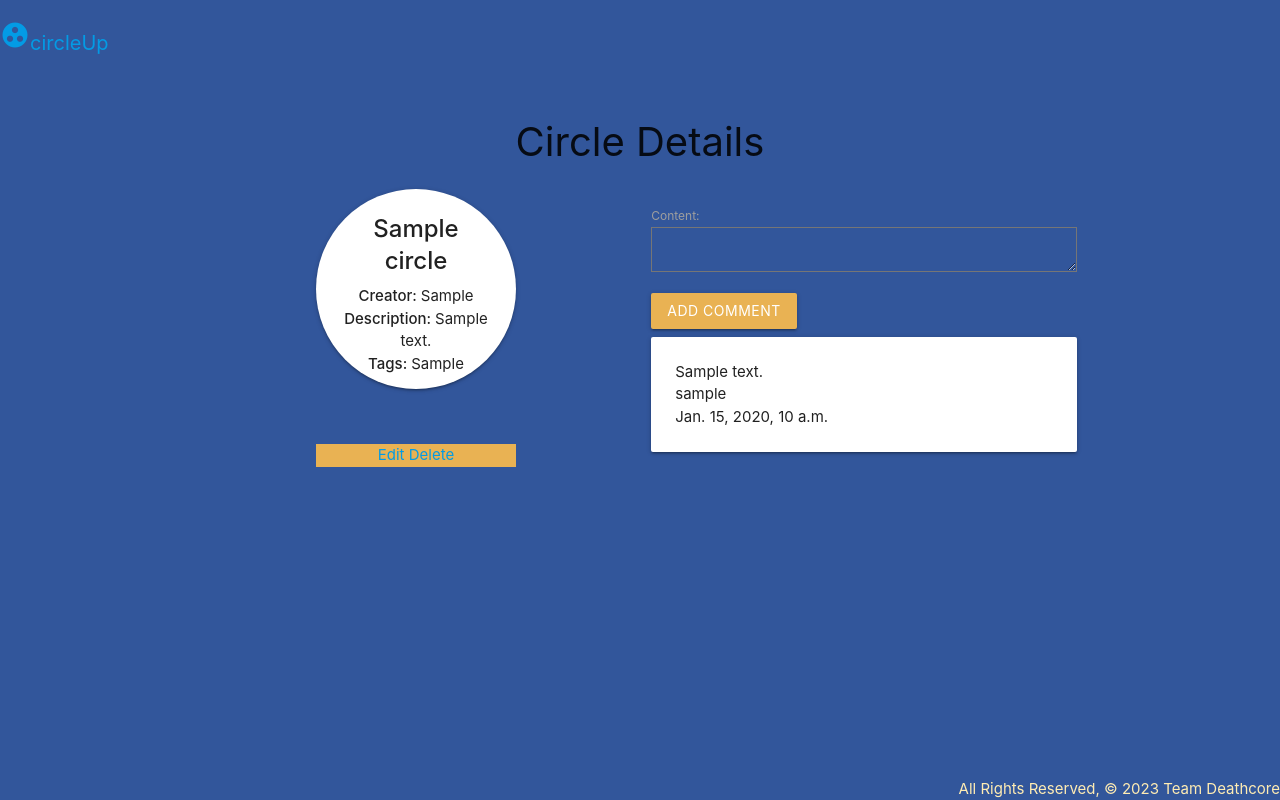
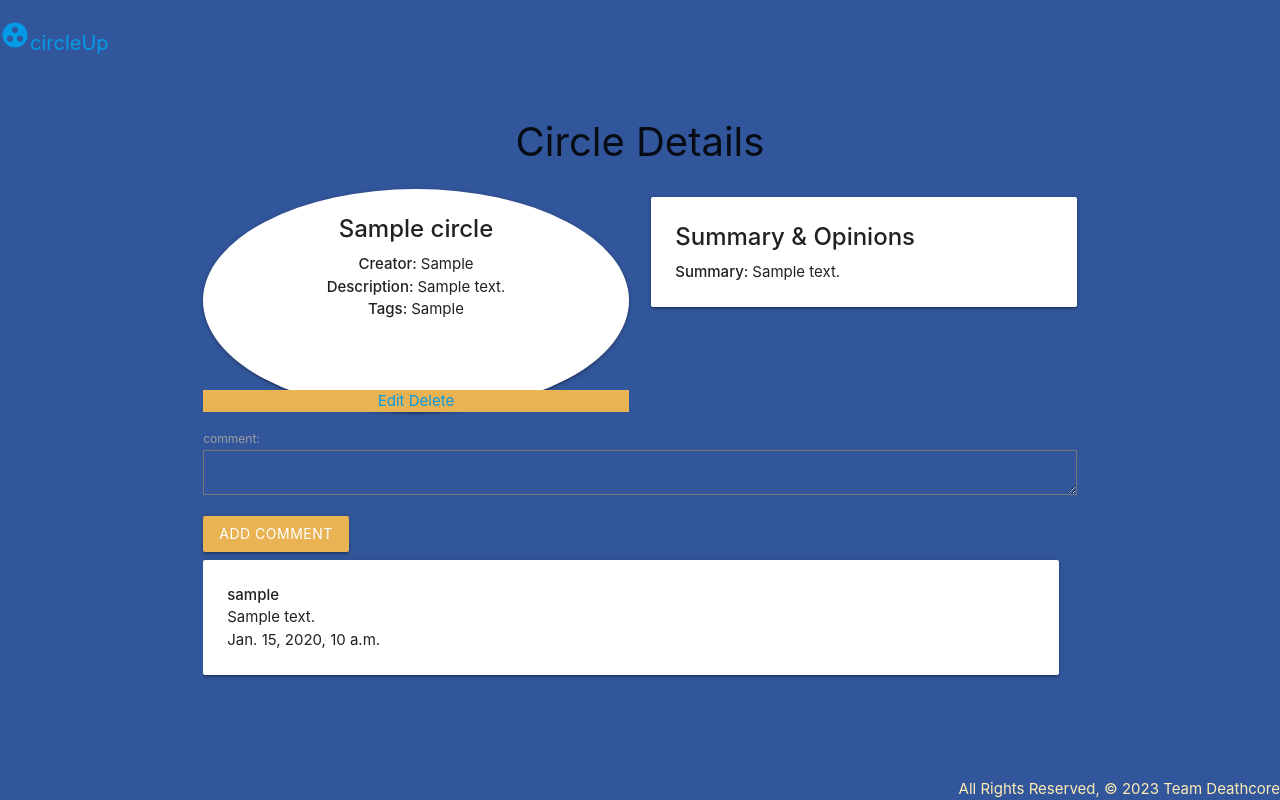
Before and after one commit to pksnowstorm/circleup, a Django app: page /circles/1/ in a window 1280 px wide. Run offline with Django 4.2, Linux system fonts and the light colour scheme; a user stored in the database is signed in; tables that the repository leaves empty hold one stand-in row (values such as "Sample post").

Commit message:
restructure detail page and get new scrollable comment section thanks to eric's work

```diff
--- a/main_app/forms.py
+++ b/main_app/forms.py
@@ -5,3 +5,4 @@ class CommentForm(ModelForm):
     class Meta:
         model = Comment
         fields = ['content']
+        labels = {'content': "comment"}
--- a/main_app/static/css/style.css
+++ b/main_app/static/css/style.css
@@ -28,10 +28,10 @@ body {
   }
 
   .circ {
-    border-radius: 100px 100px 100px 100px;
+    border-radius: 100%;
     text-align: center;
-    width: 200px;
-    height: 200px;
+    /* width: 200px;
+    height: 200px; */
     margin: 0 auto;
   }
 
@@ -53,3 +53,18 @@ body {
     margin: 0;
     font-size: 20px;
   }
+
+  .comments-section {
+    max-height: 50vh;
+    max-width: 100%;
+    background-color:#32569B;
+    border-color:#E9B253;
+
+    overflow-y: scroll;
+  }
+
+  .comment-card {
+    max-width: 98%;
+    /* padding: 0px;
+    margin: 0px; */
+  }
--- a/main_app/templates/circles/detail.html
+++ b/main_app/templates/circles/detail.html
@@ -13,33 +13,43 @@
             </div>
             </br>
             </br>
+
             {% if request.user == circle.user or request.user.is_superuser%}
-
-                <div class="buttons">
-                    <a href="{% url 'circle_update' circle.id %}">Edit</a>
-                    <a href="{% url 'circle_delete' circle.id %}">Delete</a>
-                </div>
+            <div class="buttons">
+                <a href="{% url 'circle_update' circle.id %}">Edit</a>
+                <a href="{% url 'circle_delete' circle.id %}">Delete</a>
             </div>
+        </div>
             {% endif %}
-
     </div>
     <div class="col s6">
+        <div class="card rounded">
+            <div class="card-content">
+                <span class="card-title"><strong>Summary & Opinions</strong> </span>
+                <p><strong>Summary: </strong> {{ circle.description }}</p>
+            </div>
+    </div>
+</div>
+<div class="row">
+    <div class="col s12">
         <form action="{% url 'add_comment' circle.id %}" method="post">
-          {% csrf_token %} {{ comment_form.as_p }}
+          {% csrf_token %}
+          {{ comment_form.as_p }}
           <input type="submit" class="btn" value="Add Comment" />
         </form>
-
+        <div class="comments-section">
         {% if comments %}
             {% for comment in comments %}
-            <div class="card">
+            <div class="card comment-card">
                 <div class="card-content">
+                    <strong><p>{{ comment.user.username }}</p></strong>
                     <p>{{ comment.content }}</p>
-                    <p>{{ comment.user.username }}</p>
                     <p>{{ comment.created }}</p>
                 </div>
             </div>
             {% endfor %}
         {% endif %}
+        </div>
     </div>
 </div>
 {% endblock %}
```
